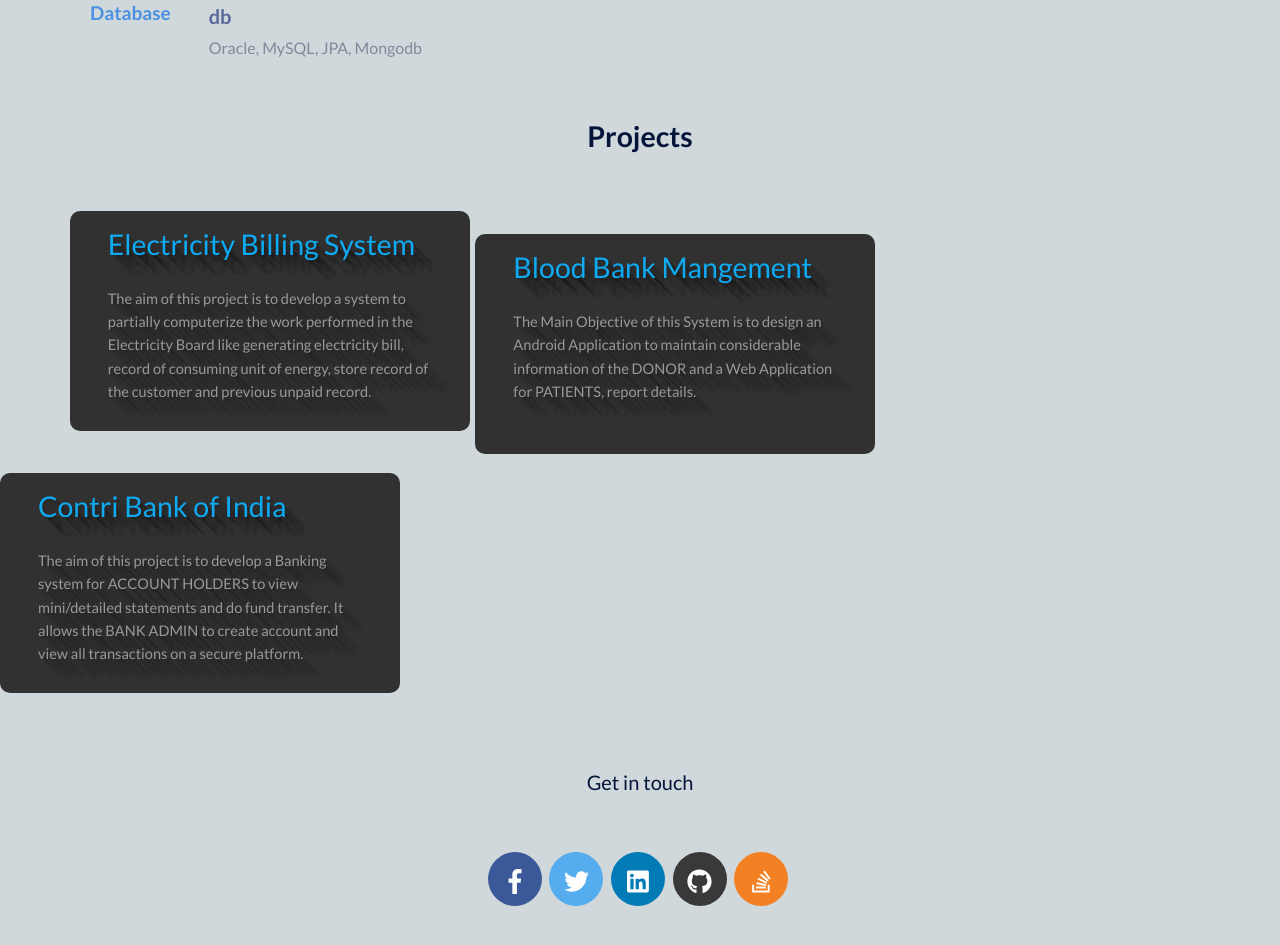
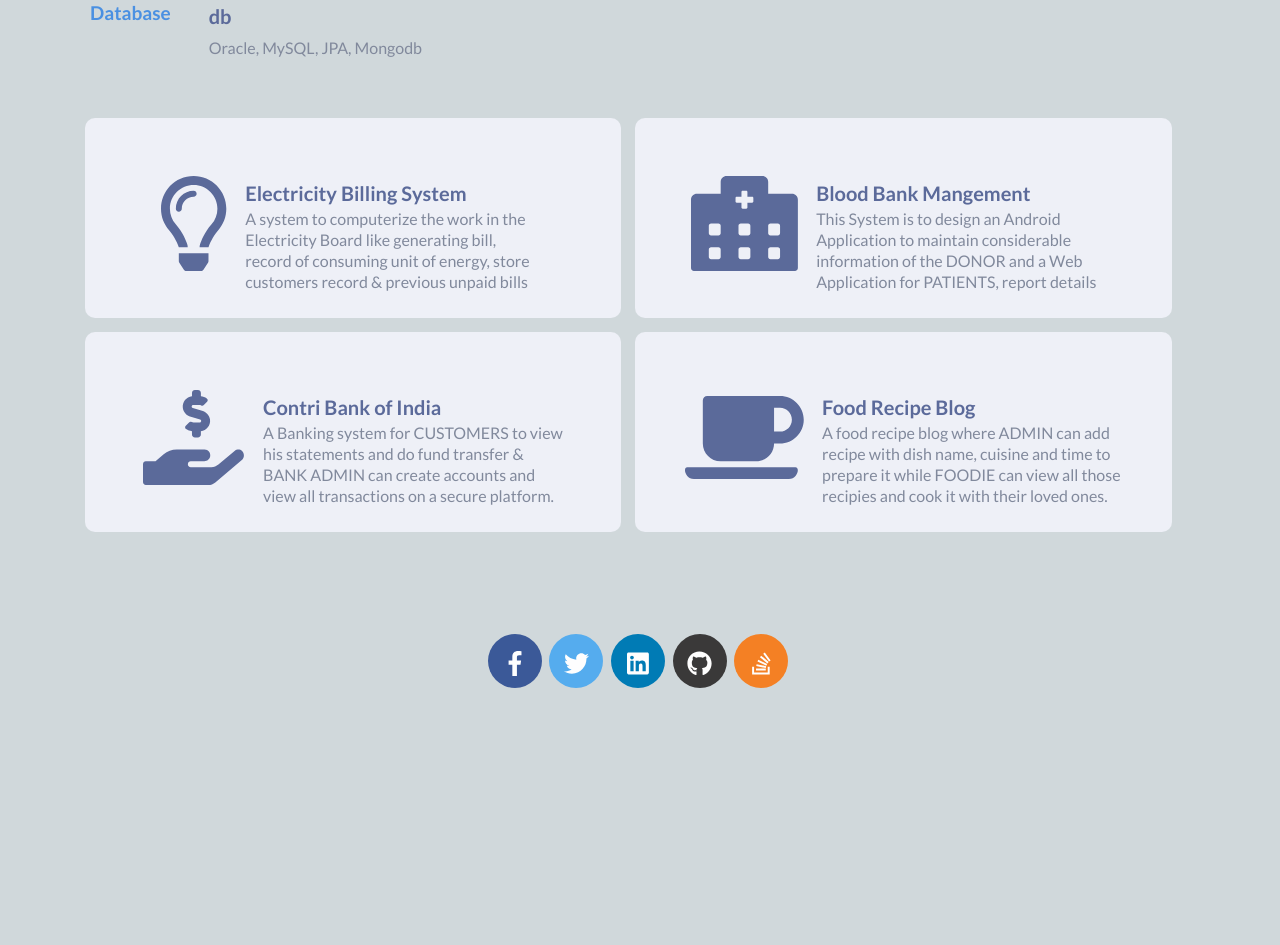
Before and after one commit to vikashvk/vikashvk-html-css, a plain HTML site: page index.html in a window 1280 px wide. Shown: the part 913-1858 px from the top of the page. After the commit the page ends 1705 px from the top, so only its background shows below. Drawn offline with Linux system fonts and the light colour scheme.

Commit message:
updated for all devices

```diff
--- a/index.html
+++ b/index.html
@@ -2,7 +2,7 @@
 <html>
 
 <head>
-	<title>Portfolio</title>
+	<title>Vikash</title>
 	<link rel="stylesheet" type="text/css" href="styles.css">
 	<meta name="viewport" content="width=device-width, initial-scale=1.0">
 </head>
@@ -15,13 +15,10 @@
 			<span class="job-title">Developer</span>
 			<span class="email">2305vikash@gmail.com</span>
 
-			<h2 class="lead">
-				Software Analyst with a demonstrated history of working in the information technology
-				and services industry
-			</h2>
+			<h2 class="lead">Software Analyst with a demonstrated history of working in the information technology
+				and services industry</h2>
 		</div>
 	</div>
-
 	<!-- Timeeline -->
 
 	<div class="container">
@@ -130,90 +127,92 @@
 			</div>
 		</div>
 	</div>
-	<br><br><br><br><br><br><br><br><br>
+
 	<!-- Achievements -->
-
-	<div class="container">
-		<center><strong>
-				<h1><b>Projects</b></h1>
-			</strong>
-		</center>
+	<div class="container cards">
 
 
-	</div>
-	&nbsp;&nbsp;&nbsp;&nbsp;&nbsp;&nbsp;&nbsp;&nbsp;&nbsp;&nbsp;&nbsp;&nbsp;&nbsp;&nbsp;&nbsp;&nbsp;&nbsp;&nbsp;
+		<div class="card">
+			<div class="skill-level">
+				<h2> <i class='far fa-lightbulb'></i>
+				</h2>
+			</div>
 
-	<div class="flip flip-vertical">
-		<div class="front">
-			<h1 class="text-shadow">Electricity Billing System</hi>
-				<br><br>
-				<p>The aim of this project is to develop a system to partially computerize the work
-					performed in the Electricity Board like generating electricity bill, record of consuming
-					unit of energy, store record of the customer and previous unpaid record.</p>
+			<a href="https://github.com/vikashvk/Electricity-Billing-System" style="color: #83577500; ">
+
+				<div class="skill-meta">
+					<h3>Electricity Billing System</h3>
+					<span>A system to computerize the work in the Electricity Board like generating bill, record of
+						consuming
+						unit of energy, store customers record & previous unpaid bills</span>
+				</div>
 		</div>
 
-		<div class="back">
-			<h2>Technology Used</h2>
-			<br>
-			<p>- Spring Boot</p>
-			<p>- Angular 8</p>
-			<p>- MySQL</p>
-			<p>- Spring Boot</p>
-			<br>
-			<a href="https://github.com/vikashvk/ContriBank">Github Link</a>
 
-		</div>
-	</div>
-	<div class="flip flip-vertical">
-		<div class="front">
-			<h1 class="text-shadow">Blood Bank Mangement</hi>
-				<br><br>
-				<p>The Main Objective of this System is to design an Android Application to maintain considerable
-					information of the DONOR and a Web Application for PATIENTS, report details.</p>
+		<div class="card">
+			<div class="skill-level">
+				<h2><i class='fas fa-hospital-alt'></i>
+
+				</h2>
+			</div>
+
+			<a href="https://github.com/vikashvk/Blood-Bank-System" style="color: #83577500; ">
+
+				<div class="skill-meta">
+					<h3>Blood Bank Mangement</h3>
+					<span>This System is to design an Android Application to maintain considerable
+						information of the DONOR and a Web Application for PATIENTS, report details</span>
+				</div>
 		</div>
 
-		<div class="back">
-			<h2>Technology Used</h2>
-			<br>
-			<p>- Spring Boot</p>
-			<p>- Angular 8</p>
-			<p>- Android Development</p>
-			<p>- Mongodb</p>
-			<br>
-			<a href="https://github.com/vikashvk/ContriBank">Github Link</a>
-		</div>
-	</div>
-	<div class="flip flip-vertical">
-		<div class="front">
-			<h1 class="text-shadow">Contri Bank of India</hi>
-				<br><br>
-				<p>The aim of this project is to develop a Banking system for ACCOUNT HOLDERS to view mini/detailed
-					statements and do fund transfer. It allows the
-					BANK ADMIN to create account and view all transactions on a secure platform.</p>
+
+		<div class="card">
+			<div class="skill-level">
+				<h2><i class='fas fa-hand-holding-usd'></i>
+
+				</h2>
+			</div>
+
+			<a href="https://github.com/vikashvk/ContriBank" style="color: #83577500; ">
+
+				<div class="skill-meta">
+					<h3>Contri Bank of India</h3>
+					<span>A Banking system for CUSTOMERS to view his
+						statements and do fund transfer & BANK ADMIN can create accounts and view all transactions on a
+						secure platform.</span>
+				</div>
 		</div>
 
-		<div class="back">
-			<h2>Technology Used</h2>
-			<br>
-			<p>- Spring Boot</p>
-			<p>- Angular 8</p>
-			<p>- MySQL</p>
-			<p>- Spring Boot</p>
-			<br>
-			<a href="https://github.com/vikashvk/ContriBank">Github Link</a>
+
+		<div class="card">
+			<div class="skill-level">
+				<h2>
+					<i class='fas fa-coffee'></i>
+				</h2>
+				<!-- <span>%</span> -->
+			</div>
+			<a href="https://github.com/vikashvk/foodRecipeBlog" style="color: #83577500; ">
+
+				<div class="skill-meta">
+					<h3>Food Recipe Blog</h3>
+					<span>A food recipe blog where ADMIN can add recipe with dish name, cuisine and time to prepare it
+						while FOODIE
+						can view all those recipies and cook it with their loved ones.</span>
+				</div>
 		</div>
+
 	</div>
-	<footer class="container">
 
-		<center> <span style="font-size: 20px; margin-top: 121px">Get in touch</span>
-		</center>
-	</footer>
+	<!-- footer -->
 	<script defer src="https://use.fontawesome.com/releases/v5.0.13/js/all.js"
 		integrity="sha384-xymdQtn1n3lH2wcu0qhcdaOpQwyoarkgLVxC/wZ5q7h9gHtxICrpcaSUfygqZGOe"
 		crossorigin="anonymous"></script>
 
 
-	<footer>
+	<footer class="container">
+		<span style="font-size: 16px">
+			<center>Get in Touch</center>
+		</span><br>
 		<div class="rounded-social-buttons">
 			<a class="social-button facebook" href="https://www.facebook.com/minuskelvinVK/" target="_blank"><i
 					class="fab fa-facebook-f"></i></a>
@@ -223,8 +222,8 @@
 					class="fab fa-linkedin"></i></a>
 			<a class="social-button github" href="https://github.com/vikashvk" target="_blank"><i
 					class="fab fa-github"></i></a>
-			<a class="social-button stack-overflow" href="https://stackoverflow.com/users/6552540/vikash-vk" target="_blank"><i
-					class="fab fa-stack-overflow"></i></a>
+			<a class="social-button stack-overflow" href="https://stackoverflow.com/users/6552540/vikash-vk"
+				target="_blank"><i class="fab fa-stack-overflow"></i></a>
 
 		</div>
 	</footer>
--- a/styles.css
+++ b/styles.css
@@ -258,95 +258,7 @@ h1.name {
 }
 
 /* Achievements ends */
-@import url("https://fonts.googleapis.com/css?family=Roboto+Mono");
 
-/* * {
-	box-sizing: border-box;
-	font-weight: normal;
-} */
-
-h1 {
-	font-size: 1.5em;
-}
-
-.flip {
-	position: relative;
-}
-
-.flip > .front,
-  .flip > .back {
-	display: block;
-	transition-timing-function: cubic-bezier(0.175, 0.885, 0.32, 1.275);
-	transition-duration: 1.5s;
-	transition-property: transform, opacity;
-}
-
-.flip > .front {
-	transform: rotateY(0deg);
-}
-
-.flip > .back {
-	position: absolute;
-	opacity: 0;
-	top: 0px;
-	left: 0px;
-	width: 100%;
-	height: 100%;
-	transform: rotateY(-180deg);
-}
-
-.flip:hover > .front {
-	transform: rotateY(180deg);
-}
-
-.flip:hover > .back {
-	opacity: 1;
-	transform: rotateY(0deg);
-}
-
-.flip.flip-vertical > .back {
-	transform: rotateX(-180deg);
-}
-
-.flip.flip-vertical:hover > .front {
-	transform: rotateX(180deg);
-}
-
-.flip.flip-vertical:hover > .back {
-	transform: rotateX(0deg);
-}
-
-.flip {
-	position: relative;
-	display: inline-block;
-	margin-right: 2px;
-	margin-bottom: 1em;
-	width: 400px;
-}
-
-.flip > .front,
-  .flip > .back {
-	display: block;
-	color: rgb(14, 171, 243);
-	width: inherit;
-	background-size: cover !important;
-	background-position: center !important;
-	height: 220px;
-	padding: 1em 2em;
-	background: #313131;
-	border-radius: 10px;
-}
-
-.flip > .front p,
-    .flip > .back p {
-	font-size: 0.9125rem;
-	line-height: 160%;
-	color: #999;
-}
-
-.text-shadow {
-	text-shadow: 1px 1px rgba(0, 0, 0, 0.04), 2px 2px rgba(0, 0, 0, 0.04), 3px 3px rgba(0, 0, 0, 0.04), 4px 4px rgba(0, 0, 0, 0.04), 0.125rem 0.125rem rgba(0, 0, 0, 0.04), 6px 6px rgba(0, 0, 0, 0.04), 7px 7px rgba(0, 0, 0, 0.04), 8px 8px rgba(0, 0, 0, 0.04), 9px 9px rgba(0, 0, 0, 0.04), 0.3125rem 0.3125rem rgba(0, 0, 0, 0.04), 11px 11px rgba(0, 0, 0, 0.04), 12px 12px rgba(0, 0, 0, 0.04), 13px 13px rgba(0, 0, 0, 0.04), 14px 14px rgba(0, 0, 0, 0.04), 0.625rem 0.625rem rgba(0, 0, 0, 0.04), 16px 16px rgba(0, 0, 0, 0.04), 17px 17px rgba(0, 0, 0, 0.04), 18px 18px rgba(0, 0, 0, 0.04), 19px 19px rgba(0, 0, 0, 0.04), 1.25rem 1.25rem rgba(0, 0, 0, 0.04);
-}
 
 
 /* Timeline styles*/
@@ -369,7 +281,7 @@ ol::after {
 	width: 0;
 	height: 0;
   	border-radius: 10px;
-	border: 0px solid #124964;
+	border: 0px solid #31708F;
 }
 ol::before {
 	left: -5px;
@@ -441,105 +353,8 @@ li .description {
 	color: #81899C;
 	font-weight: 300;
 }
+/* footer */
 
-/* ---- Hover effects ---- */
-li:hover {
-  color: #48A4D2;
-}
-li .description {
-  display: block;
-}
-
-/*timeline ends*/
-
-
-
-/* Media queries*/
-
-@media(max-width: 1024px){
-	.container {
-		padding: 15px;
-		margin: 0px auto;
-	}
-	.cards {
-		margin-top: 250px;
-	}
-}
-
-@media(max-width: 768px){
-	.container {
-		padding: 15px;
-		margin: 0px auto;
-	}
-	.cards {
-		margin-top: 320px;
-	}
-
-	.card {
-		padding: 15px;
-		text-align: left;
-	}
-	.card h2 {
-		font-size: 70px;
-	}
-		.card , .sections {
-		width: 100%;
-		height: auto;
-		margin: 10px 0;
-		float: left;
-	}
-
-	.timeline{
-		border: none;
-		background-color: rgba(0,0,0,0);
-	}
-
-	.timeline li{
-		margin-top: 70px;
-		height: 150px;
-	}
-}
-
-
-@media(max-width: 425px) {
-	h1.name {
-		font-size: 40px;
-	}
-
-	.card , .sections {
-		width: 100%;
-		height: auto;
-		margin: 10px 0;
-		float: left;
-	}
-
-	.timeline{
-		display: none;
-		}
-
-	.job-title {
-		position: absolute;
-		font-size: 15px;
-		top: -40px;
-		right: 20px;
-		padding: 10px
-	}
-
-	.lead {
-		margin-top: 15px;
-		font-size: 20px;
-		line-height: 28px;
-	}
-	.container {
-		margin: 0px;
-		padding: 0 15px;
-	}
-	footer {
-		margin-top: 2050px;
-	}
-	}
-
-/* footer  */
 body {
     background: #D0D8DB;
     padding-top: 60px;
@@ -650,4 +465,103 @@ textarea {
   background: #fefefe;
   border-color: #f48024;
 }
+
+/* ---- Hover effects ---- */
+li:hover {
+  color: #48A4D2;
+}
+li .description {
+  display: block;
+}
+
+/*timeline ends*/
+
+
+
+/* Media queries*/
+
+@media(max-width: 1024px){
+	.container {
+		padding: 15px;
+		margin: 0px auto;
+	}
+	.cards {
+		margin-top: 250px;
+	}
+}
+
+@media(max-width: 768px){
+	.container {
+		padding: 15px;
+		margin: 0px auto;
+	}
+	.cards {
+		margin-top: 320px;
+	}
+
+	.card {
+		padding: 15px;
+		text-align: left;
+	}
+	.card h2 {
+		font-size: 70px;
+	}
+		.card , .sections {
+		width: 100%;
+		height: auto;
+		margin: 10px 0;
+		float: left;
+	}
+
+	.timeline{
+		border: none;
+		background-color: rgba(0,0,0,0);
+	}
+
+	.timeline li{
+		margin-top: 70px;
+		height: 150px;
+	}
+}
+
+
+@media(max-width: 425px) {
+	h1.name {
+		font-size: 40px;
+	}
+
+	.card , .sections {
+		width: 100%;
+		height: auto;
+		margin: 10px 0;
+		float: left;
+	}
+
+	.timeline{
+		display: none;
+		}
+
+	.job-title {
+		position: absolute;
+		font-size: 15px;
+		top: -40px;
+		right: 20px;
+		padding: 10px
+	}
+
+	.lead {
+		margin-top: 15px;
+		font-size: 20px;
+		line-height: 28px;
+	}
+	.container {
+		margin: 0px;
+		padding: 0 15px;
+	}
+	footer {
+		margin-top: 2050px;
+	}
+	}
+
+
 /* End of all :P*/
```
